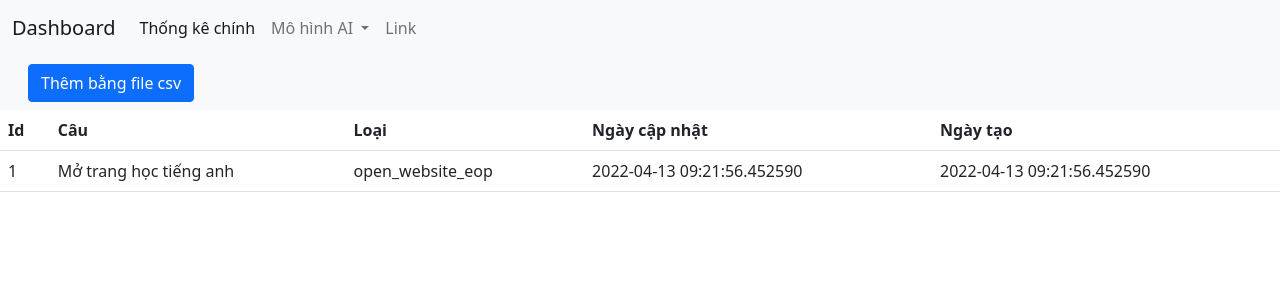
After one commit to thien2001git/NCKH2, a Django app: page /ad/ai_data/data in a window 1280 px wide. The commit adds this page. Shown: the top 300 px of the page. Run offline with Django 4.2, Linux system fonts and the light colour scheme; data comes from the database, SQL or seed files in the repository; both versions use the stored data as it was after the commit.

Commit message:
add layout cho admin

```diff
--- a/chat_bot/chinh/models.py
+++ b/chat_bot/chinh/models.py
@@ -14,13 +14,13 @@ class Usr(models.Model):
     ref = models.ForeignKey(User, on_delete=models.CASCADE, null=True)
     mk = models.TextField(null=True)
     avt = models.ForeignKey(Images, on_delete=models.CASCADE, null=True)
-    ip = models.CharField(max_length=60, null=True)
+    ip = models.TextField(null=True)
     mes = models.TextField(null=True)
     data = models.TextField(null=True)
     upd_str = models.TextField(null=True)
 
 class Label(models.Model):
-    nm = models.TimeField(null=True)
+    nm = models.TextField(null=True)
     value = models.IntegerField(null=True)
     res = models.TextField(null=True)
     upd_str = models.TextField(null=True)
--- /dev/null
+++ b/chat_bot/chinh/templates/chinh/admin/ai_data/data.html
@@ -0,0 +1,67 @@
+{% extends "chinh/layout/layout1.html" %}
+{% block content %}
+<nav class="navbar navbar-expand-lg navbar-light bg-light">
+    <div class="container-fluid">
+        <a class="navbar-brand" href="#"></a>
+        <button class="navbar-toggler" type="button" data-bs-toggle="collapse" data-bs-target="#navbarSupportedContent1"
+            aria-controls="navbarSupportedContent" aria-expanded="false" aria-label="Toggle navigation">
+            <span class="navbar-toggler-icon"></span>
+        </button>
+        <div class="collapse navbar-collapse" id="navbarSupportedContent1">
+            <ul class="navbar-nav me-auto mb-2 mb-lg-0">
+
+
+                <li class="nav-item">
+                    <button id="add_csv" class="btn btn-primary"  href="#">Thêm bằng file csv</button>
+                </li>
+            </ul>
+
+        </div>
+    </div>
+</nav>
+<table id="tbl-show" class="table">
+    <tr>
+        <th>Id</th>
+        <th>Câu</th>
+        <th>Loại</th>
+        <th>Ngày cập nhật</th>
+        <th>Ngày tạo</th>
+    </tr>
+
+    {% for i in cau %}
+    <tr>
+        <td>{{i.id}}</td>
+        <td>{{i.data}}</td>
+        <td>{{i.lb}}</td>
+        <td>{{i.upd}}</td>
+        <td>{{i.cr}}</td>
+    </tr>
+    {% endfor %}
+
+</table>
+<div id="add_csv_form">
+
+    <form action="#" method="post" enctype="multipart/form-data">
+        {% csrf_token %}
+        <table class="table">
+            <tr>
+                <th><label for="f">Gửi file</label></th>
+                <td><input type="file" name="f" id="f"></td>
+            </tr>
+            <tr>
+                <td colspan="2">
+                    <button type="submit">Lưu</button>
+                    <button type="reset">Reset</button>
+                </td>
+            </tr>
+        </table>
+    </form>
+</div>
+<script>
+    $("#add_csv_form").hide()
+    $("#add_csv").click(function(ev){
+        $("#add_csv_form").show()
+        $("#tbl-show").hide()
+    })
+</script>
+{% endblock %}
--- /dev/null
+++ b/chat_bot/chinh/templates/chinh/admin/ai_data/label.html
@@ -0,0 +1 @@
+{% extends "chinh/layout/layout1.html" %}
--- /dev/null
+++ b/chat_bot/chinh/templates/chinh/admin/ai_data/view_all.html
@@ -0,0 +1 @@
+{% extends "chinh/layout/layout1.html" %}
--- /dev/null
+++ b/chat_bot/chinh/templates/chinh/err/index.html
@@ -0,0 +1,5 @@
+{% extends "chinh/layout/layout1.html" %}
+{% block title %}<title>{{ tit }}</title> {% endblock %}
+{% block content %}
+  <h1>Lỗi</h1>
+{% endblock %}
--- a/chat_bot/chinh/templates/chinh/layout/layout1.html
+++ b/chat_bot/chinh/templates/chinh/layout/layout1.html
@@ -13,14 +13,14 @@
     {% block title %}<title>Document</title> {% endblock %}
     {% load static %}
     <link rel="stylesheet" href="{% static 'css/main.css' %}">
-    <script src="js/main.js"></script>
-    <script src="js/jquery-migrate-1.4.1"></script>
+    <script src="{% static 'js/main.js' %}"></script>
+    <script src="https://ajax.googleapis.com/ajax/libs/jquery/3.6.0/jquery.min.js"></script>
 </head>
 
 <body>
     <nav class="navbar navbar-expand-lg navbar-light bg-light">
         <div class="container-fluid">
-            <a class="navbar-brand" href="#">Navbar</a>
+            <a class="navbar-brand" href="#">Dashboard</a>
             <button class="navbar-toggler" type="button" data-bs-toggle="collapse"
                 data-bs-target="#navbarSupportedContent" aria-controls="navbarSupportedContent" aria-expanded="false"
                 aria-label="Toggle navigation">
@@ -29,33 +29,32 @@
             <div class="collapse navbar-collapse" id="navbarSupportedContent">
                 <ul class="navbar-nav me-auto mb-2 mb-lg-0">
                     <li class="nav-item">
-                        <a class="nav-link active" aria-current="page" href="#">Home</a>
+                        <a class="nav-link active" aria-current="page" href="#">Thống kê chính</a>
+                    </li>
+
+                    <li class="nav-item dropdown">
+                        <a class="nav-link dropdown-toggle" href="#" id="navbarDropdown" role="button"
+                            data-bs-toggle="dropdown" aria-expanded="false">
+                            Mô hình AI
+                        </a>
+                        <ul class="dropdown-menu" aria-labelledby="navbarDropdown">
+
+                            <li><a class="dropdown-item" href="/ad/ai_data/">View All</a></li>
+                            <li>
+                                <hr class="dropdown-divider">
+                            </li>
+                            <li><a class="dropdown-item" href="/ad/ai_data/data">Data</a></li>
+                            <li><a class="dropdown-item" href="/ad/ai_data/label">Label</a></li>
+                        </ul>
                     </li>
                     <li class="nav-item">
                         <a class="nav-link" href="#">Link</a>
                     </li>
-                    <li class="nav-item dropdown">
-                        <a class="nav-link dropdown-toggle" href="#" id="navbarDropdown" role="button"
-                            data-bs-toggle="dropdown" aria-expanded="false">
-                            Dropdown
-                        </a>
-                        <ul class="dropdown-menu" aria-labelledby="navbarDropdown">
-                            <li><a class="dropdown-item" href="#">Action</a></li>
-                            <li><a class="dropdown-item" href="#">Another action</a></li>
-                            <li>
-                                <hr class="dropdown-divider">
-                            </li>
-                            <li><a class="dropdown-item" href="#">Something else here</a></li>
-                        </ul>
-                    </li>
-                    <li class="nav-item">
-                        <a class="nav-link disabled">Disabled</a>
-                    </li>
                 </ul>
-                <form class="d-flex">
+                <!-- <form class="d-flex">
                     <input class="form-control me-2" type="search" placeholder="Search" aria-label="Search">
                     <button class="btn btn-outline-success" type="submit">Search</button>
-                </form>
+                </form> -->
             </div>
         </div>
     </nav>
--- a/chat_bot/chinh/urls.py
+++ b/chat_bot/chinh/urls.py
@@ -8,5 +8,8 @@ urlpatterns = [
     path('ad/signin/', views.ad_signin, name='ad_signin'),
     path('ad/', views.ad_signin, name='ad_signin'),
     path('ad/<int:id>', views.ad_dashboard, name='ad_dashboard'),
+    path('ad/ai_data/', views.view_all, name='view_all'),
+    path('ad/ai_data/data', views.data, name='data'),
+    path('ad/ai_data/label', views.label, name='label'),
     # path('ad/', views.ad_signin, name='ad_signin'),
 ]
--- a/chat_bot/chinh/views.py
+++ b/chat_bot/chinh/views.py
@@ -3,38 +3,59 @@ from typing import Dict
 from django.http import HttpResponse
 from django.shortcuts import render
 from datetime import datetime
+
+# from pc import UpdateStr
 from .models import *
 import json
 import os
 from django.conf import settings
 from chinh.nlp.chuan_hoa import NLP1
 from chinh.models_them.Mess import Mess
+from chinh.models_them.UpdateStr import UpdateStr
 import pickle as pk
 from collections import namedtuple
 from json import JSONEncoder
-
+from django.contrib.auth.hashers import PBKDF2PasswordHasher
+from django.contrib.auth.hashers import check_password
 SYS = 1
 USR = 2
 
-
-
+# lấy ip
+def get_client_ip(request):
+    x_forwarded_for = request.META.get('HTTP_X_FORWARDED_FOR')
+    if x_forwarded_for:
+        ip = x_forwarded_for.split(',')[0]
+    else:
+        ip = request.META.get('REMOTE_ADDR')
+    return ip
+# xử lý update string
+def updstr(s:str):
+    a = []
+    j = json.loads(s)
+    for i in j:
+        m = UpdateStr(i["id_user"], i["noi_dung"], i["thoi_gian"])
+        a.append(m)
+    return a
 
 
 
 
 # Create your views here.
 def error_404(req, e):
-    print("404")
-    return
+
+    return render(req, 'chinh/err/index.html', {'tit': "Lỗi 404"})
+
 def error_403(req, e):
-    print("403")
-    return
+
+    return render(req, 'chinh/err/index.html', {'tit': "Lỗi 403"})
+
 def error_400(req, e):
     print("400")
-    return
+    return render(req, 'chinh/err/index.html', {'tit': "Lỗi 400"})
+
 def error_500(req):
     print("500")
-    return
+    return render(req, 'chinh/err/index.html', {'tit': "Lỗi 500"})
 
 def index(req):
     print("index")
@@ -51,9 +72,7 @@ def chat(req, idu):
 
     # lấy người dùng
     u = Usr.objects.get(id=idu)
-    print(settings.BASE_DIR)
     # lấy các đoạn hội thoại
-
     me1 = json.loads(u.mes)
 
 
@@ -86,9 +105,77 @@ def chat(req, idu):
 
 
 def ad_signin(req):
-    ctx = {'tit': "Chat"}
+    ctx = {'tit': "Đăng nhập"}
+    # kiểm tra session
+    if req.session.get_expiry_age() > 0:
+        return ad_dashboard(req, req.session["id"])
+    if req.method == "POST":
+        # lấy thông tin đăng nhập
+        info = {"user_name": req.POST["user_name"], "password": req.POST["password"]}
+        # lấy người dùng
+        u = User.objects.filter(username=info["user_name"])
+        if len(u) > 0:
+            # kiểm tra mật khẩu
+            if check_password(info["password"], u[0].password):
+                # nếu là admin
+                if u[0].is_superuser:
+                    # cập nhật lần cuối đăng nhập
+                    User.objects.filter(id=u[0].id).update(last_login=datetime.now())
+                    # tạo session
+                    req.session["id"] = u[0].id
+                    req.session["password"] = u[0].password
+                    req.session.set_expiry(60*18*60)
+                    return ad_dashboard(req, u[0].id)
+                # nếu là nhân viên
+                elif u[0].is_staff:
+                    # cập nhật lần cuối đăng nhập
+                    User.objects.filter(id=u[0].id).update(last_login=datetime.now())
+                    # tạo session
+                    req.session["id"] = u[0].id
+                    req.session["password"] = u[0].password
+                    req.session.set_expiry(60*18*60)
+                    User.objects.filter(id=u[0].id).update(last_login=datetime.now())
+                    return ad_dashboard(req, u[0].id)
+                # nếu là khách
+                else:
+                    return error_403(req, "No")
+            # nếu mật khẩu sai
+            else:
+                ctx["mess"] = "Tên người hoặc Mật khẩu dùng sai"
+        # nếu không tìm thấy người dùng
+        else:
+            ctx["mess"] = "Tên người hoặc Mật khẩu dùng sai"
+
     return render(req, 'chinh/admin/signin.html', ctx)
+# bảng chính admin
+def ad_dashboard(req, id:int):
+    ctx = {'tit': "Bảng chính"}
+    return render(req, 'chinh/admin/index.html', ctx)
+# xem tất cả data và label
+def view_all(req):
+    ctx = {'tit': "Xem tất cả dữ liệu"}
+    return render(req, 'chinh/admin/ai_data/view_all.html', ctx)
 
-def ad_dashboard(req, id:int):
-    ctx = {'tit': "Chat"}
-    return render(req, 'chinh/admin/index.html', ctx)
+# xem dữ liệu
+def data(req):
+    ctx = {'tit': "Dữ liệu"}
+    c = list(Cau.objects.all())
+    tb = []
+    for i in c:
+        cc = dict()
+        a = updstr(i.upd_str)
+        cc = i.__dict__
+        cc["lb"] = i.lb.nm
+        cc["cr"] = a[0].thoi_gian
+        cc["upd"] = a[-1].thoi_gian
+        tb.append(cc)
+    ctx["cau"] = tb
+    # print(tb)
+    if req.method == "POST":
+        print(req.FILES)
+
+
+    return render(req, 'chinh/admin/ai_data/data.html', ctx)
+def label(req):
+    ctx = {'tit': "Bảng chính"}
+    return render(req, 'chinh/admin/ai_data/label.html', ctx)
```
Also changed, not shown: chat_bot/chinh/templates/chinh/admin/signin.html (+9 -0 lines), pc.py (+18 -16 lines), chat_bot/chinh/migrations/0009_alter_usr_ip.py (added), chat_bot/chinh/migrations/0010_alter_label_nm.py (added), chat_bot/db.sqlite3, 1 other file.
